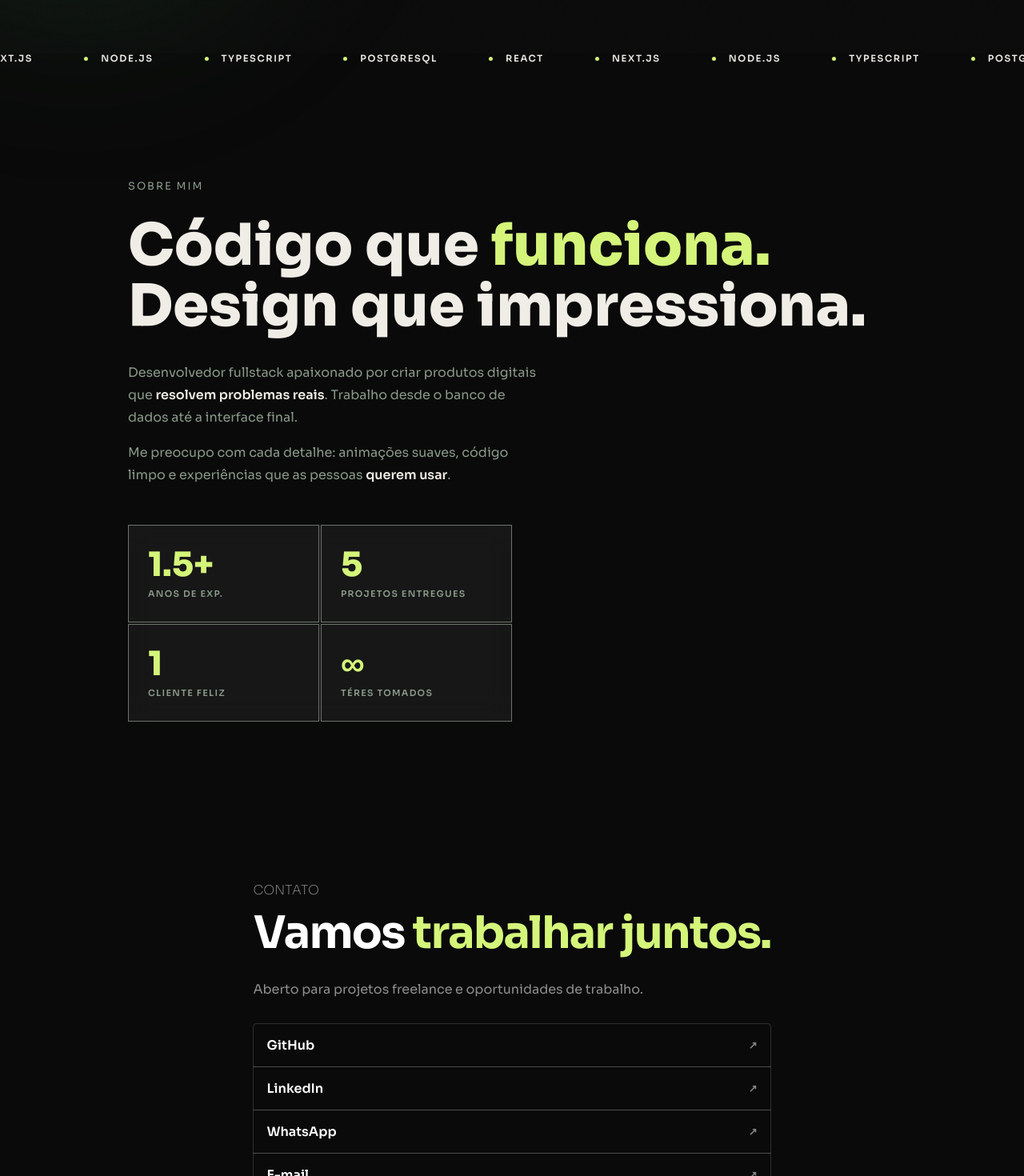
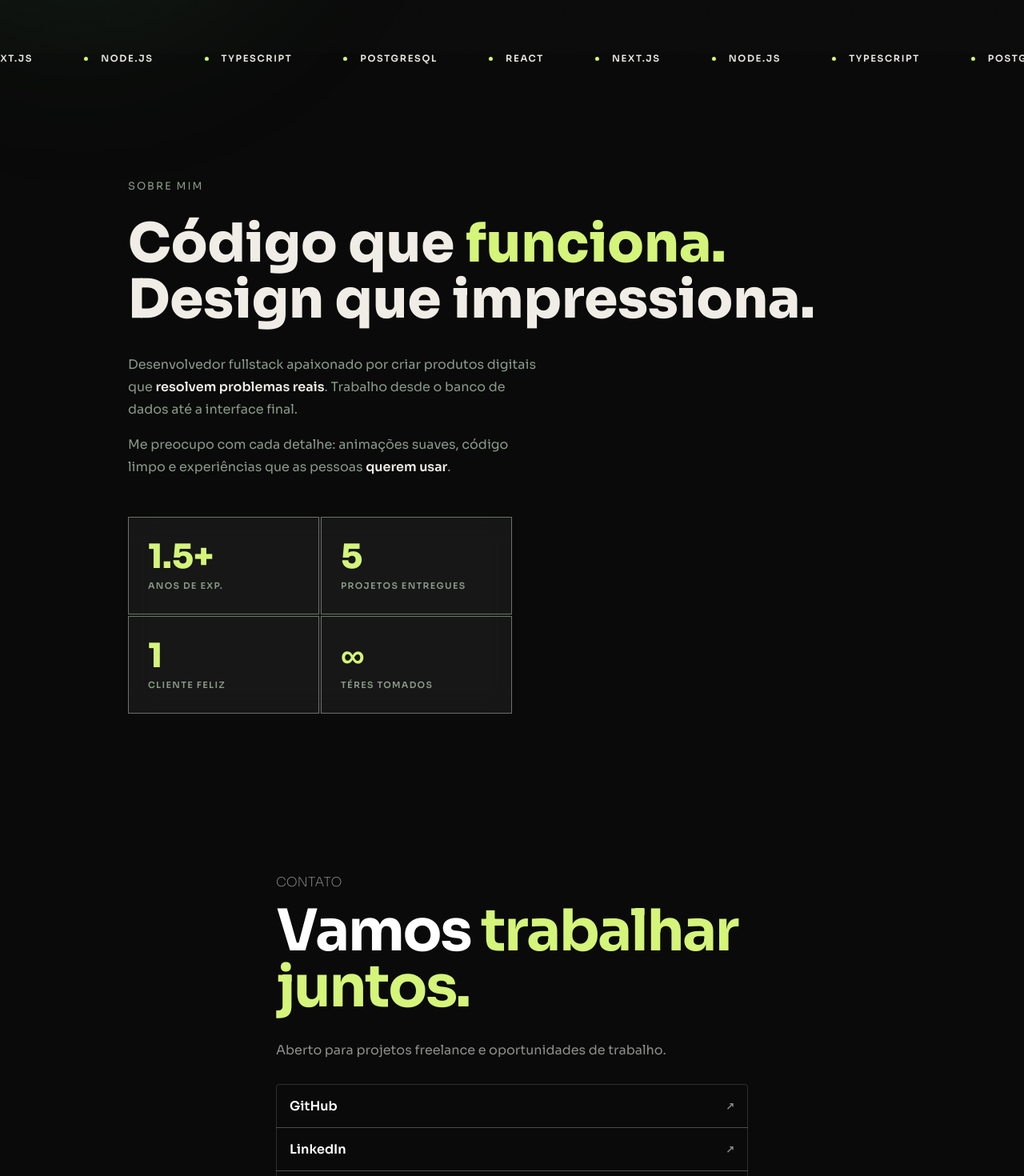
Before and after one commit to pedrohrdev/portfolio, a React (Vite) app: page / in a window 1280 px wide. Shown: the part 734-2204 px from the top of the page at 80% size. Built offline with nearby package versions, Linux system fonts and the light colour scheme.

Commit message:
fix: Adjust progressive sizes for contact text and make it responsive.

```diff
--- a/src/styles/About.module.css
+++ b/src/styles/About.module.css
@@ -109,3 +109,26 @@
 .aboutMePhoto {
   display: none;
 }
+
+@media(min-width: 374px) {
+  .aboutContainer {
+    padding: 80px 48px;
+    text-align: left;
+  }
+}
+
+@media(min-width: 767px) {
+
+  .aboutContainer {
+    padding: 80px 84px;
+  }
+
+}
+
+@media(min-width: 1024px) {
+  .aboutHeadline {
+    font-size: 67px;
+
+  }
+
+}
--- a/src/styles/Contact.module.css
+++ b/src/styles/Contact.module.css
@@ -31,6 +31,24 @@
 .contatoContent h2 .highlight {
     color: var(--accent);
 
+}
+
+@media (min-width: 767px) {
+
+    .contatoContent h2 {
+        font-size: 3.5rem;
+    }
+
+    .contatoContent h2 .highlight {
+        font-size: 0;
+    }
+
+    .contatoContent h2 .highlight::before {
+        content: "trabalhar \A juntos.";
+        font-size: 3.5rem;
+        color: var(--accent);
+        white-space: pre;
+    }
 }
 
 .contatoLinks {
@@ -145,6 +163,7 @@
     line-height: 1.4;
 }
 
+
 @media (min-width: 1023px) {
 
     .contatoContent h3 {
@@ -152,7 +171,14 @@
     }
 
     .contatoContent h2 {
-        font-size: 3.5rem;
+        font-size: 4.5rem;
+    }
+        .contatoContent h2 .highlight {
+            font-size: 0;
+        }
+
+    .contatoContent h2 .highlight::before {
+        font-size: 4.5rem;
     }
 
 }
```
